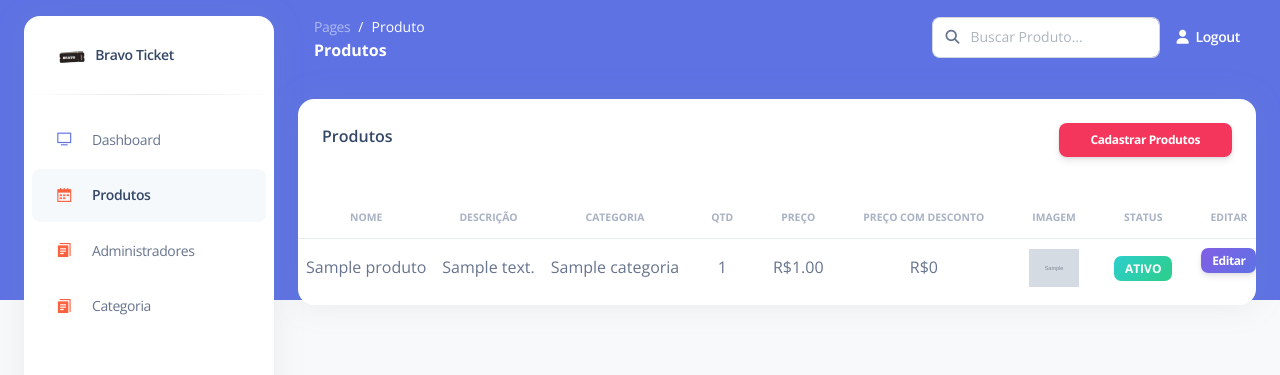
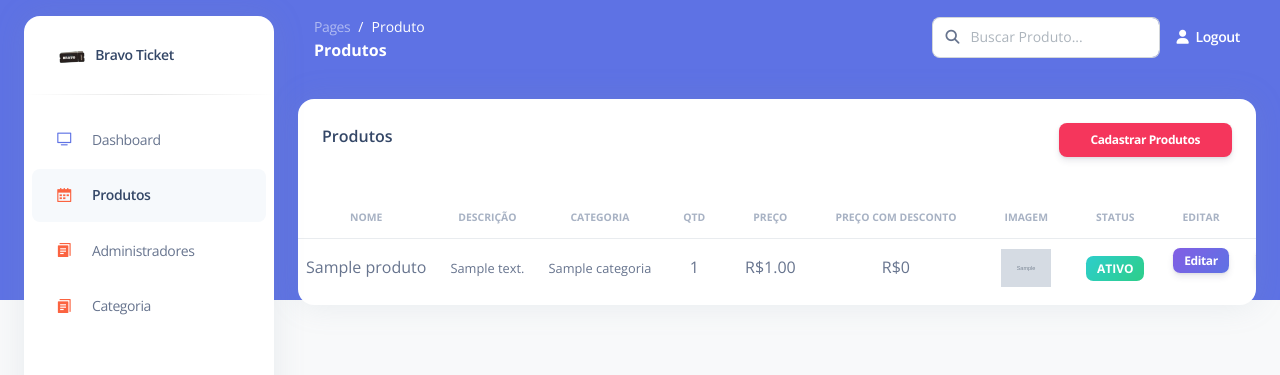
Before and after one commit to IgorFreitasRocha/crud_ingresso, a PHP site: page /listar_produto.php in a window 1280 px wide. Shown: the top 375 px of the page. Run offline with PHP 8.4, Linux system fonts and the light colour scheme; the visitor is signed in with stand-in values (Sample User, id 1); tables that the repository leaves empty hold one stand-in row (values such as "Sample post"); grey boxes marked "Sample" are stand-in pictures; some libraries are stand-ins or nearby versions.

```diff
--- a/CRUD/pages/listar_produto.php
+++ b/CRUD/pages/listar_produto.php
@@ -127,17 +127,17 @@ function buscarImagens($pdo, $produto_id)
                     <td class="align-middle text-center">
                       <?php echo $produto['PRODUTO_NOME']; ?>
                     </td>
-                      <td class="align-middle text-center">
+                      <td style="font-size: 0.8rem;" class="align-middle text-center">
                       <?php
                         $texto = $produto['PRODUTO_DESC'];
-                        $limiteCaracteres = 20;
+                        $limiteCaracteres = 30;
                         if (strlen($texto) > $limiteCaracteres) {
                           $texto = substr($texto, 0, $limiteCaracteres) . "...";
                         }
                         echo $texto;
                       ?>
                     </td>
-                    <td class="align-middle text-center">
+                    <td style="font-size: 0.8rem;" class="align-middle text-center">
                       <?php echo $produto['CATEGORIA_NOME']; ?>
                     </td>
                     <td class="align-middle text-center">
```
